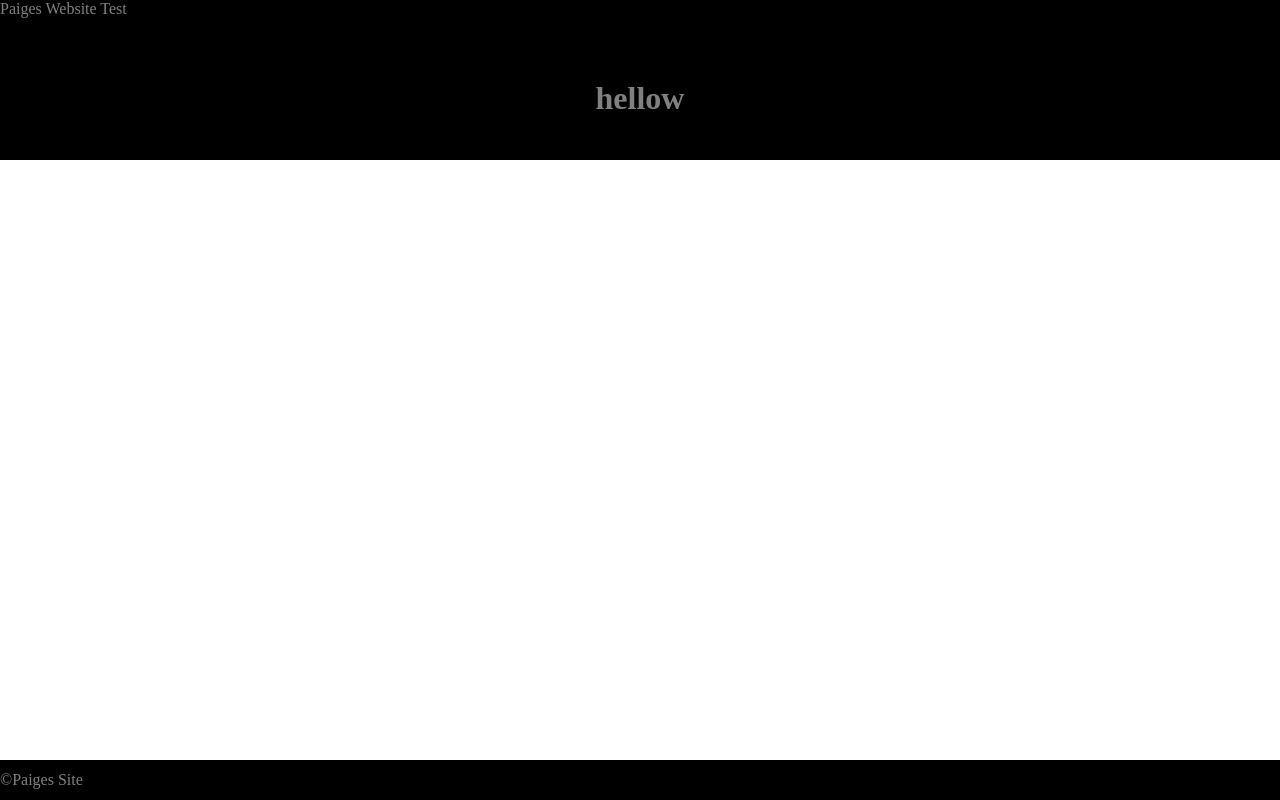
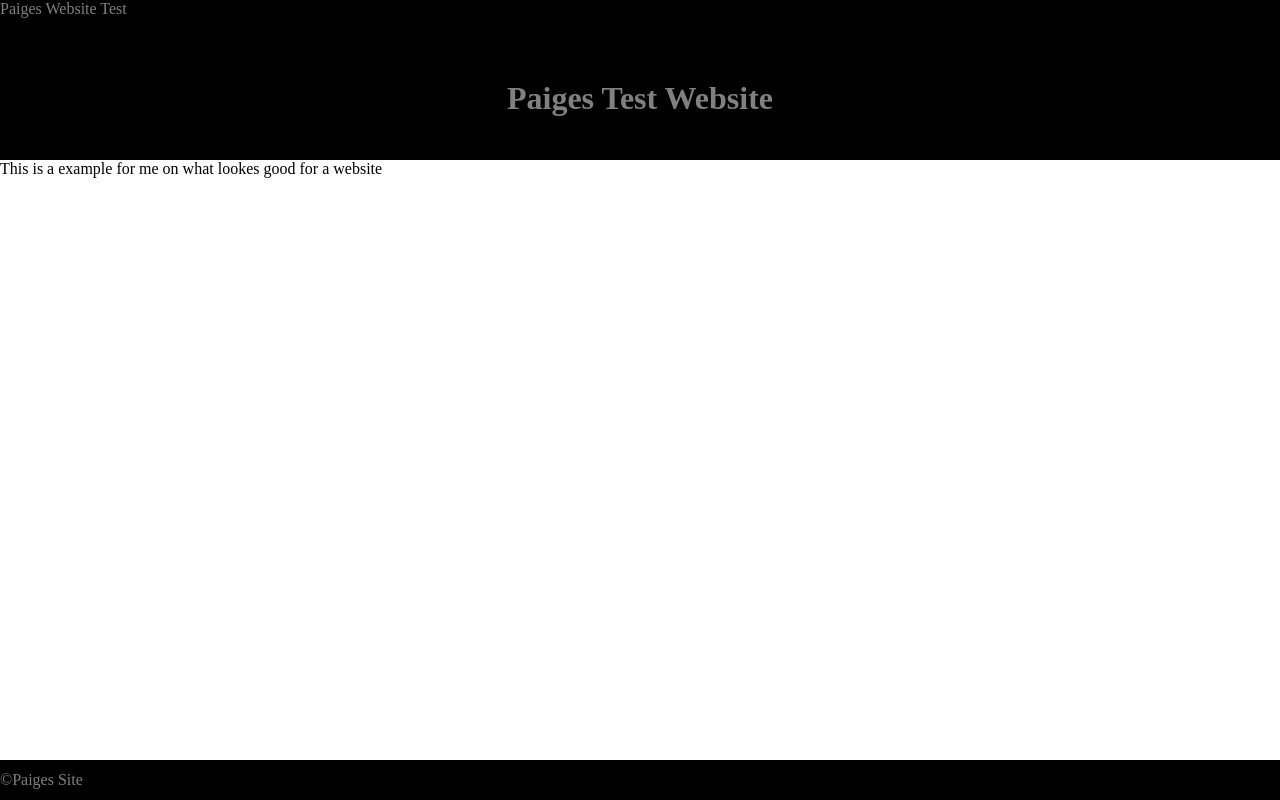
Before and after one commit to Codelid/codelid.github.io, a plain HTML site: page index.html in a window 1280 px wide. Drawn offline with Linux system fonts and the light colour scheme.

Commit message:
Update index.html

```diff
--- a/index.html
+++ b/index.html
@@ -18,6 +18,10 @@
     height:5%;
     background-color:black;
     color:grey;
+  }
+  #bodyp {
+  position:fixed;
+    top:20%;
   }
   * {
   margin: 0;
@@ -41,7 +45,9 @@
     margin: 0;
     position: absolute;
     left: 50%;
+
     transform: translateX(-50%);
+
   }
 
 
@@ -63,7 +69,15 @@
 
 <body>
 
-  <div id="background"> Paiges Website Test<center><div class="centered-element center-x"><h1 style="color:grey;">hellow</h1></div>
+  <div id="background">
+    Paiges Website Test
+    <div class="centered-element center-x"><h1 style="color:grey;">
+
+    Paiges Test Website
+      </h1></div></div>
+    <div id="bodyp">
+      This is a example for me on what lookes good for a website
+  </div>
 
   <div id="bottom"><div class="centered-element">©Paiges Site </div></div>
 
```
